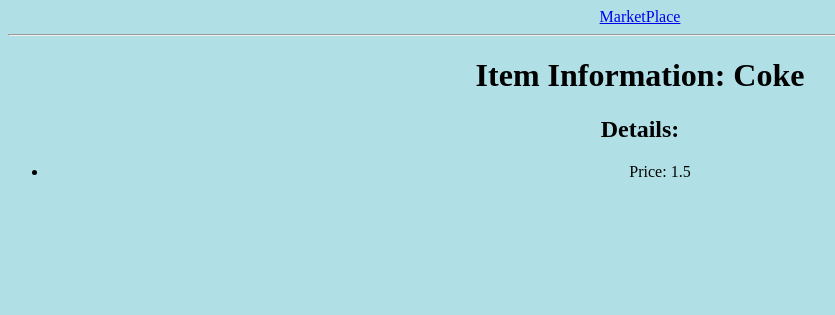
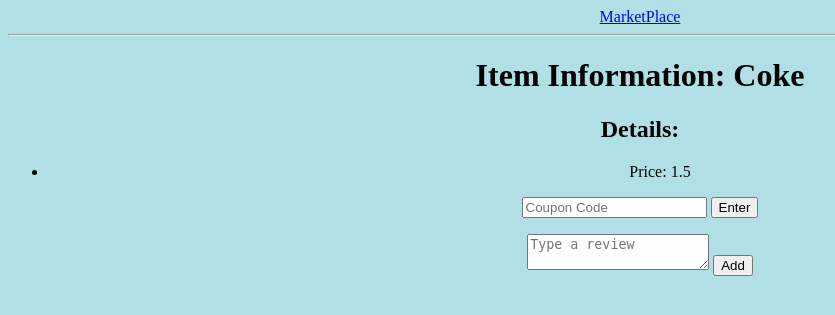
Before and after one commit to NathanKim17/CMPE-131-Marketplace-Project, a Flask app: page /iI/1 in a window 1280 px wide. Shown: the top 315 px of the page, without its empty margins (0-835 px from the left). Run offline with Flask 2, Linux system fonts and the light colour scheme; data comes from the database, SQL or seed files in the repository.

Commit message:
Added reviews and coupon form to item pages

```diff
--- a/templates/itemInfo.html
+++ b/templates/itemInfo.html
@@ -10,6 +10,23 @@
     <ul>
         <li>Price: {{itemPrice}}</li>
     </ul>
+        <!---
+    <a href="/iI/{{IdNum}}/addreview">
+        <button> Add a Review</button>
+     </a>
+     --->
+    <!--- <form action="/iI/{{IdNum}}" method="POST">--->
+        <input type="coupon" name="coupon" placeholder="Coupon Code">
+        <input type="submit" value="Enter">
+     <!--- </form>--->
+
+
+    <!--- <form action="/iI/{{IdNum}}" method="POST">--->
+        <ul></ul>
+        <textarea type="review"  name="review"  placeholder="Type a review"></textarea>
+        <input type="submit" value="Add">
+    <!---  </form>--->
+
 </body>
 
 {% endblock %}
```
